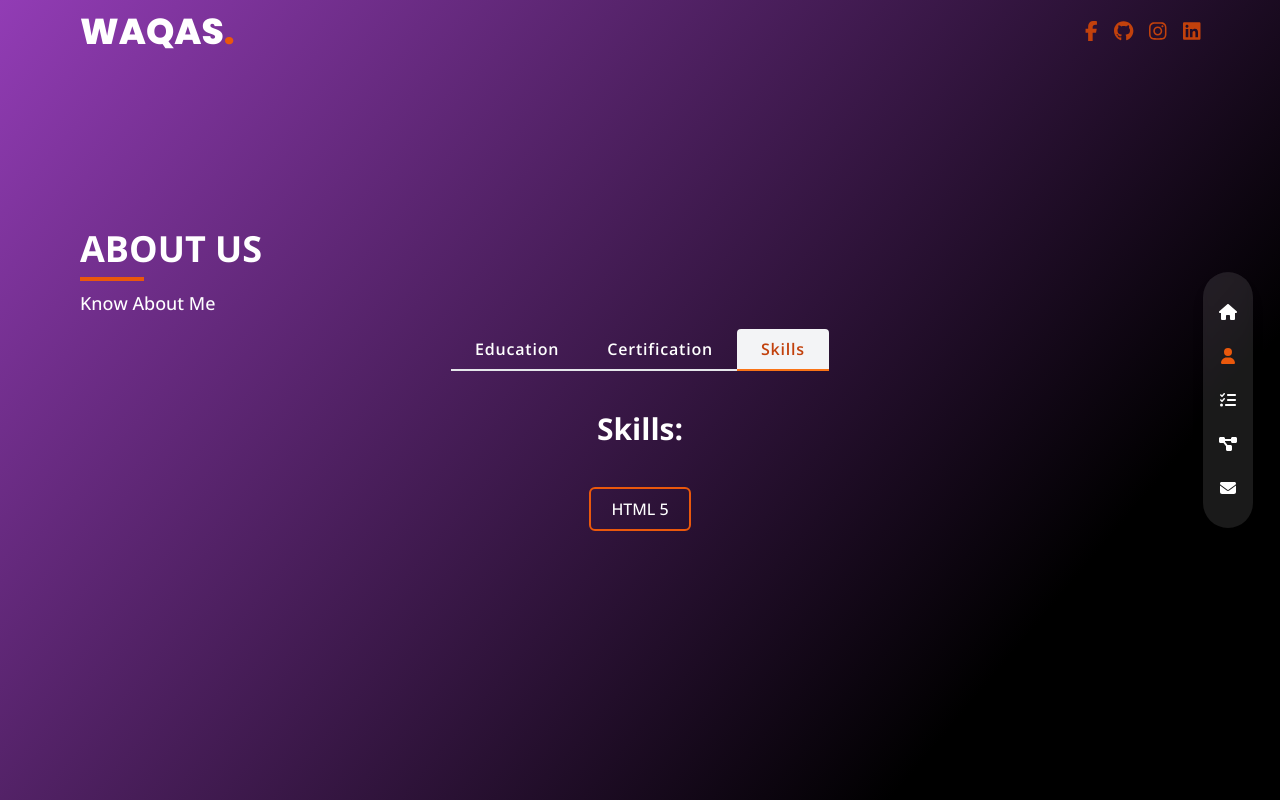
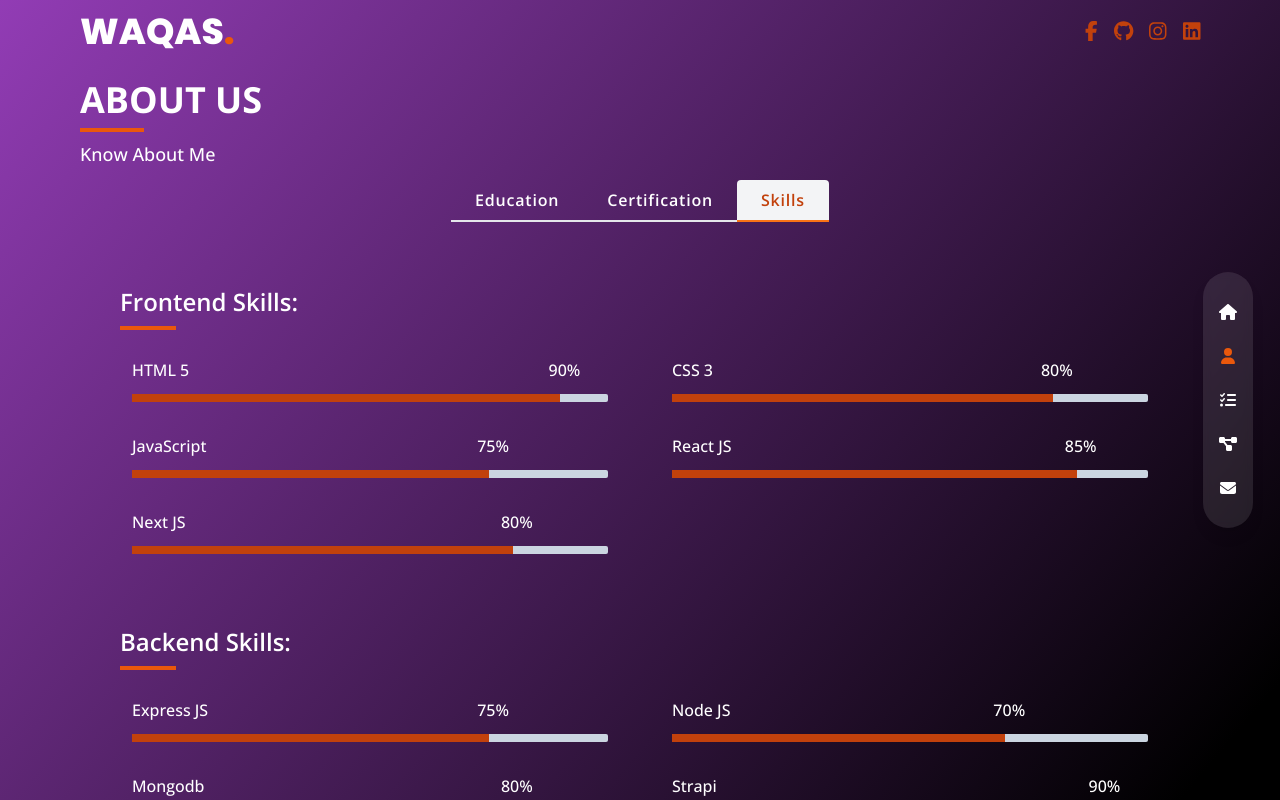
Before and after one commit to waqastariq05/Portfolio, a Next.js app: page /about in a window 1280 px wide. Both pictures are taken after a click on the element "Skills". Shown: the top 800 px of the page. Built offline with nearby package versions, Linux system fonts and the light colour scheme.

Commit message:
Fixing some bugs & add Transition

```diff
--- a/app/about/page.js
+++ b/app/about/page.js
@@ -1,6 +1,9 @@
-import Header from "@/components/Header"
-import About from "@/components/About";
-import Transition from "@/components/Transition";
+import dynamic from 'next/dynamic'
+const Header = dynamic(() => import('../../components/Header'))
+const About = dynamic(() => import('../../components/About'))
+const Transition = dynamic(() => import('../../components/Transition'))
+import data from '../../data.json'
+
 
 const page = async () => {
     const aboutData = [
@@ -8,20 +11,28 @@ const page = async () => {
             title: "education",
             info: [
                 {
+                    startDate: "2003",
+                    endDate: "2017",
+                    grade: "B Grade",
+                    institute: "Information Learning & Development",
+                    degree: "Matriculation",
+                    major: "Computer Science"
+                },
+                {
                     startDate: "2018",
                     endDate: "2021",
                     grade: "A Grade",
-                    institute: "Aligarh Institute",
+                    institute: "Aligarh Institute of technology",
                     degree: "Diploma",
                     major: "Information Technology"
                 },
                 {
                     startDate: "2021",
                     endDate: "present",
-                    grade: "3.67",
+                    grade: "3.67 CGPA",
                     institute: "Indus University",
                     degree: "Bachelor",
-                    major: "Computer Science"
+                    major: "bachelor of science in computer science"
                 }
             ]
         },
@@ -30,28 +41,30 @@ const page = async () => {
             info: [
                 {
                     date: "Sep 2021",
-                    grade: "A Grade",
-                    institute: "Aligarh Institute",
-                    type: "Diploma",
-                    name: "Information Technology",
-                    cerLink: ""
+                    institute: "freeCodeCamp",
+                    type: "Online",
+                    name: "responsive web design",
+                    cerLink: "https://www.freecodecamp.org/certification/fcc41179584-da97-4f97-8526-3ffd478f8c99/responsive-web-design"
+                },
+                {
+                    date: "May 2023",
+                    institute: "coursera",
+                    type: "Online",
+                    name: "Developing Back-End Apps with Node.js & Express",
+                    cerLink: "https://www.coursera.org/account/accomplishments/certificate/ZRYMV88XL5F3"
                 }
             ]
         },
         {
             title: "skills",
-            info: [
-                {
-                    name: "HTML 5"
-                }
-            ]
+            info: data
         }
     ]
 
     return (
         <div className="container mx-auto md:px-20 sm:px-10 px-5">
             <Transition />
-            <div className="flex justify-center flex-col gap-3 md:h-screen h-fit md:pb-10 pb-20 sm:pt-0 pt-5">
+            <div className="flex justify-center flex-col gap-3 h-fit md:pb-10 pb-20 md:pt-20 pt-3">
                 <Header title="About Us" text="Know about me" />
                 <About aboutData={aboutData} />
             </div>
--- a/app/page.js
+++ b/app/page.js
@@ -1,6 +1,6 @@
-import Transition from '@/components/Transition'
 import dynamic from 'next/dynamic'
 const Banner = dynamic(() => import('../components/Banner'))
+const Transition = dynamic(() => import('../components/Transition'))
 
 export default async function Home() {
   return (
--- a/app/portfolio/[slug]/page.js
+++ b/app/portfolio/[slug]/page.js
@@ -1,5 +1,7 @@
-import ProjectDetail from "@/components/ProjectDetail";
-import Transition from "@/components/Transition";
+import dynamic from 'next/dynamic'
+const Transition = dynamic(() => import('../../../components/Transition'))
+const ProjectDetail = dynamic(() => import('../../../components/ProjectDetail'))
+
 import { Roboto } from 'next/font/google'
 
 const roboto = Roboto({
--- a/app/service/page.js
+++ b/app/service/page.js
@@ -1,11 +1,13 @@
-import Header from "@/components/Header"
+import dynamic from 'next/dynamic'
+const Transition = dynamic(() => import('../../components/Transition'))
+const Header = dynamic(() => import('../../components/Header'))
+
 import { FontAwesomeIcon } from "@fortawesome/react-fontawesome";
 import {
     faCubes,
     faDesktop,
     faFileContract
 } from "@fortawesome/free-solid-svg-icons";
-import Transition from "@/components/Transition";
 
 const page = () => {
     const service = [
--- a/components/About.js
+++ b/components/About.js
@@ -1,6 +1,7 @@
 "use client"
 import React, { useState } from 'react'
-import NavTab from './NavTab';
+import dynamic from 'next/dynamic';
+const NavTab = dynamic(() => import('./NavTab'))
 
 const About = (props) => {
     const { aboutData } = props
@@ -17,13 +18,14 @@ const About = (props) => {
                     )
                 })}
             </div>
-            <h2 className="text-white font-bold lg:text-3xl md:text-2xl sm:text-3xl text-2xl capitalize sm:mb-10 mb-6 mx-auto">{aboutData[index].title}:</h2>
+            <h2 className={`text-white font-semibold lg:text-3xl md:text-2xl sm:text-3xl text-2xl capitalize sm:mb-10 mb-5 mx-auto ${index === (aboutData.length - 1) ? "hidden" : "block"}`}>{aboutData[index].title}:</h2>
+            {/* ======================= Education & Certification ================================= */}
             {index !== (aboutData.length - 1) ? (
-                <div className="flex flex-wrap items-center justify-center sm:mx-auto lg:gap-10 md:gap-5 gap-0">
-                    {aboutData[index].info.map((data, i) => {
+                <div className="flex flex-col items-center justify-center">
+                    {aboutData[index].info.slice(0).reverse().map((data, i) => {
                         return (
-                            <div className='xl:w-96 lg:w-80 md:w-72 w-full' key={i}>
-                                <div className="flex relative md:py-5 sm:py-5 py-1 items-center">
+                            <div className='w-full' key={i}>
+                                <div className="flex relative md:py-8 sm:py-5 py-1 items-center">
                                     <div className="h-full w-6 absolute inset-0 flex items-center justify-center">
                                         <div className="h-full w-1 bg-gray-200 pointer-events-none"></div>
                                     </div>
@@ -36,7 +38,7 @@ const About = (props) => {
                                             ) : data.grade}</span>
                                         </div>
                                         <div className="">
-                                            <h2 className="font-medium text-white mb-2 lg:text-xl md:text-lg sm:text-xl text-base capitalize">{data.institute} - {data.degree ? (data.degree) : data.type}</h2>
+                                            <h2 className="font-medium text-white mb-2 lg:text-xl md:text-lg sm:text-xl text-base capitalize">{data.institute} - <span className='text-white/80 italic'>{data.degree ? (data.degree) : data.type}</span></h2>
                                             <p className="leading-relaxed text-white/70 capitalize lg:text-base md:text-sm sm:text-base text-sm sm:mb-0 mb-5">{data.major ? (data.major) : (data.name)}</p>
                                         </div>
                                     </div>
@@ -46,14 +48,59 @@ const About = (props) => {
                     })}
                 </div>
             ) : (
-                <div className="flex flex-wrap items-center justify-center mx-auto md:gap-3 md:gap-y-4 gap-2 gap-y-3">
-                    {aboutData[index].info.map((skill, i) => {
-                        return (
-                            <div className="border-2 border-orange-600 md:py-2 py-1 md:px-5 px-2 rounded-md hover:bg-orange-600 transition-all duration-300 cursor-pointer" key={i}>
-                                <h2 className="sm:text-base text-sm font-medium">{skill.name}</h2>
-                            </div>
-                        )
-                    })}
+                // ======================= Skills =====================================
+                <div className="grid grid-flow-row md:gap-3 gap-0">
+                    <div className=''>
+                        <h2 className='text-white font-semibold sm:mt-6 mt-3 text-2xl capitalize mb-2 mx-auto'>Frontend Skills:</h2>
+                        <span className='absolute md:w-14 w-10 h-1 bg-orange-600'></span>
+                        <div className='grid md:grid-cols-2 grid-flow-row lg:gap-x-10 md:gap-5 gap-2 sm:pt-8 pt-5'>
+                            {aboutData[index].info.filter(e => { return e.cate === 'front' }).map((skill, i) => {
+                                return (
+                                    <div className='mb-3 sm:mx-3 mx-0' key={i}>
+                                        <div className='flex justify-between' style={{ width: skill.percent }}>
+                                            <h2 className="sm:text-base text-sm font-medium mb-3">{skill.name}</h2>
+                                            <h2 className="sm:text-base text-sm font-medium mb-3 relative -right-5">{skill.percent}</h2>
+                                        </div>
+                                        <div className='h-2 w-full bg-slate-300 rounded-sm relative'><span className='absolute h-2 bg-orange-700' style={{ width: skill.percent }}></span></div>
+                                    </div>
+                                )
+                            })}
+                        </div>
+                    </div>
+                    <div>
+                        <h2 className='text-white font-semibold mt-6 text-2xl capitalize mb-2 mx-auto'>Backend Skills:</h2>
+                        <span className='absolute md:w-14 w-10 h-1 bg-orange-600'></span>
+                        <div className='grid md:grid-cols-2 grid-flow-row lg:gap-x-10 md:gap-5 gap-2 sm:pt-8 pt-5'>
+                            {aboutData[index].info.filter(e => { return e.cate === 'back' }).map((skill, i) => {
+                                return (
+                                    <div className='mb-3 sm:mx-3 mx-0' key={i}>
+                                        <div className='flex justify-between' style={{ width: skill.percent }}>
+                                            <h2 className="sm:text-base text-sm font-medium mb-3">{skill.name}</h2>
+                                            <h2 className="sm:text-base text-sm font-medium mb-3 relative -right-5">{skill.percent}</h2>
+                                        </div>
+                                        <div className='h-2 w-full bg-slate-300 rounded-sm relative'><span className='absolute h-2 bg-orange-700' style={{ width: skill.percent }}></span></div>
+                                    </div>
+                                )
+                            })}
+                        </div>
+                    </div>
+                    <div>
+                        <h2 className='text-white font-semibold mt-6 text-2xl capitalize mb-2 mx-auto'>Blockchain Skills:</h2>
+                        <span className='absolute md:w-14 w-10 h-1 bg-orange-600'></span>
+                        <div className='grid md:grid-cols-2 grid-flow-row lg:gap-x-10 md:gap-5 gap-2 sm:pt-8 pt-5'>
+                            {aboutData[index].info.filter(e => { return e.cate === 'blockchain' }).map((skill, i) => {
+                                return (
+                                    <div className="mb-3 sm:mx-3 mx-0" key={i}>
+                                        <div className='flex justify-between' style={{ width: skill.percent }}>
+                                            <h2 className="sm:text-base text-sm font-medium mb-3">{skill.name}</h2>
+                                            <h2 className="sm:text-base text-sm font-medium mb-3 relative -right-5">{skill.percent}</h2>
+                                        </div>
+                                        <div className='h-2 w-full bg-slate-300 rounded-sm relative'><span className='absolute h-2 bg-orange-700' style={{ width: skill.percent }}></span></div>
+                                    </div>
+                                )
+                            })}
+                        </div>
+                    </div>
                 </div>
             )}
         </div>
--- a/components/Banner.js
+++ b/components/Banner.js
@@ -42,7 +42,7 @@ const Banner = () => {
                     <span className="text-orange-600" ref={el}></span>
                 </h3>
                 <p className='text-white/70 lg:text-base text-sm font-normal md:mb-7 mb-6 lg:w-[80%]'>Over 6 months of practical experience with a good knowledge in blockchain development.</p>
-                <a href="/WaqasResume.pdf" target='_blank' className='lg:text-lg md:text-base text-sm text-black tracking-wide font-bold bg-orange-600 border-0 lg:py-[10px] md:py-2 py-[10px] md:px-5 px-4 focus:outline-none hover:bg-orange-700 rounded-md cursor-pointer'>Resume <FontAwesomeIcon icon={faDownload} /></a>
+                <a href="/WaqasResume.pdf" target='_blank' className='lg:text-lg md:text-base text-sm text-white/80 tracking-wide font-semibold bg-orange-600 border-0 lg:py-[10px] md:py-2 py-[10px] md:px-5 px-4 focus:outline-none hover:bg-orange-700 rounded-md cursor-pointer'>Resume <FontAwesomeIcon icon={faDownload} /></a>
             </div>
         </>
     )
--- a/components/Contact.js
+++ b/components/Contact.js
@@ -24,7 +24,7 @@ const Contact = () => {
     };
 
     return (
-        <div className="lg:w-1/2 md:w-2/3 w-full mx-auto">
+        <div className="lg:w-1/2 md:w-2/3 w-full mx-auto sm:mt-0 mt-4">
             <form ref={form} onSubmit={sendEmail}>
                 <div className="flex flex-wrap -m-2">
                     <div className="p-2 md:w-1/2 w-full">
--- /dev/null
+++ b/data.json
@@ -0,0 +1,72 @@
+[
+    {
+        "name": "HTML 5",
+        "percent": "90%",
+        "cate": "front"
+    },
+    {
+        "name": "CSS 3",
+        "percent": "80%",
+        "cate": "front"
+    },
+    {
+        "name": "JavaScript",
+        "percent": "75%",
+        "cate": "front"
+    },
+    {
+        "name": "React JS",
+        "percent": "85%",
+        "cate": "front"
+    },
+    {
+        "name": "Express JS",
+        "percent": "75%",
+        "cate": "back"
+    },
+    {
+        "name": "Node JS",
+        "percent": "70%",
+        "cate": "back"
+    },
+    {
+        "name": "Mongodb",
+        "percent": "80%",
+        "cate": "back"
+    },
+    {
+        "name": "Strapi",
+        "percent": "90%",
+        "cate": "back"
+    },
+    {
+        "name": "Solidity",
+        "percent": "80%",
+        "cate": "blockchain"
+    },
+    {
+        "name": "Web3 JS",
+        "percent": "85%",
+        "cate": "blockchain"
+    },
+    {
+        "name": "Ether JS",
+        "percent": "80%",
+        "cate": "blockchain"
+    },
+    {
+        "name": "Hardhat",
+        "percent": "75%",
+        "cate": "blockchain"
+    },
+    {
+        "name": "Truffle",
+        "percent": "70%",
+        "cate": "blockchain"
+    },
+    {
+        "name": "Next JS",
+        "percent": "80%",
+        "cate": "front"
+    }
+]
```
Also changed, not shown: app/contact/page.js (+4 -5 lines), app/portfolio/page.js (+4 -4 lines).
